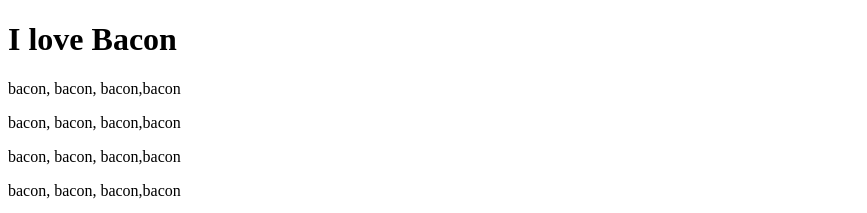
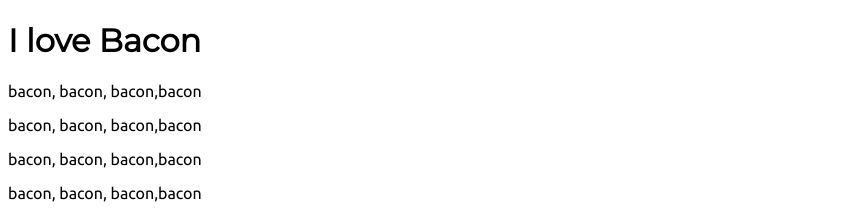
Before and after one commit to WebHeroSchool/1-st, a plain HTML site: page cascade.html in a window 1280 px wide. Shown: the top 213 px of the page, without its empty margins (0-867 px from the left). Drawn offline with Linux system fonts and the light colour scheme; files that its build step writes are made by us from their sources.

Commit message:
added font link to html file

```diff
--- a/cascade.css
+++ b/cascade.css
@@ -1,3 +1,6 @@
 h1 {
-
+  font-family: 'Montserrat', sans-serif;
 }
+p {
+    font-family: 'Ubuntu', sans-serif;
+}
--- a/cascade.html
+++ b/cascade.html
@@ -3,6 +3,7 @@
   <head>
     <meta charset="utf-8">
     <title>Bacon Fansite</title>
+    <link href="https://fonts.googleapis.com/css?family=Montserrat|Ubuntu&display=swap" rel="stylesheet">
     <link rel="stylesheet" href="css/cascade.css">
   </head>
   <body>
```
Also changed, not shown: 1 other file.
